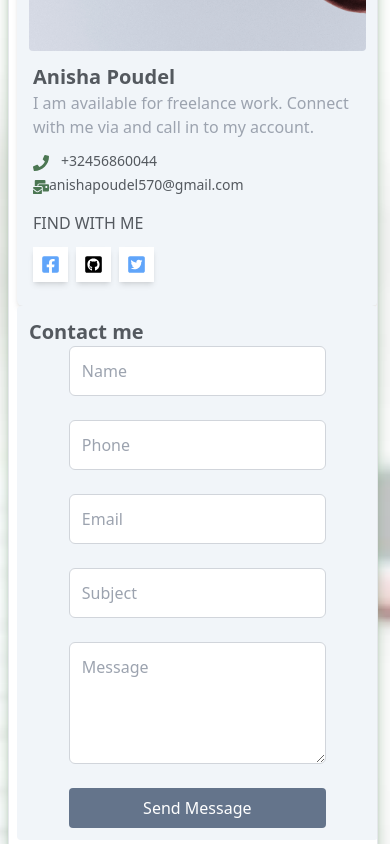
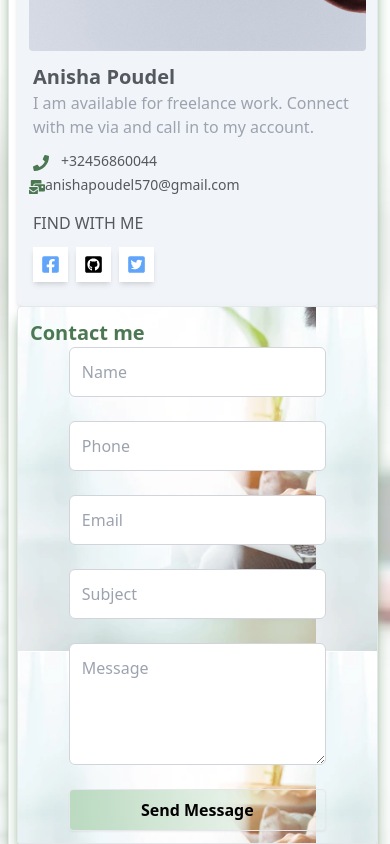
Before and after one commit to anishap123/My_portfolio, a React (Create React App) app: page /contact in a window 390 px wide. Shown: the part 1156-2000 px from the top of the page. Built offline with nearby package versions, Linux system fonts and the light colour scheme.

Commit message:
almost complete all project

```diff
--- a/src/component/contact/ContactForm.jsx
+++ b/src/component/contact/ContactForm.jsx
@@ -42,9 +42,11 @@ const ContactForm = () => {
   };
 
   return (
-    <div className="flex justify-start w-[100%] sm:w-[65%] flex-col ml-0 sm:ml-4 mr-4 bg-slate-100 sm:bg-slate-200 rounded p-3">
+    <div className="flex justify-start w-[100%] sm:w-[65%] flex-col ml-0 sm:ml-4 mr-4 rounded p-3 border shadow-lg shadow-[#86a987]  " style={{
+      backgroundImage: "url('./images/contactimg.png')",
+   }}>
 
-      <h2 className="sm:hidden text-[#54595F] font-semibold text-xl">
+      <h2 className="sm:hidden text-[#4c7753] font-semibold text-xl">
         Contact me
       </h2>
 
@@ -101,7 +103,7 @@ const ContactForm = () => {
           <button
             type="submit"
             disabled={isButtonDisabled}
-            className="w-full bg-slate-500 text-white py-2 rounded hover:bg-[#4c7753]"
+            className=" font-semibold w-full  text-black py-2 rounded hover:bg-[#4c7753] bg-gradient-to-r  from-[#bbdac0] border shadow-sm "
           >
             {submitted
               ? "Thank you! Message sent ✅"
--- a/src/pages/Contact.jsx
+++ b/src/pages/Contact.jsx
@@ -3,10 +3,11 @@ import { CircularProgressbar } from "react-circular-progressbar";
 import { FaCode, FaFacebook, FaFacebookSquare, FaGitSquare, FaGithubSquare, FaMailBulk, FaPhone, FaTwitterSquare, FaVoicemail } from "react-icons/fa";
 import image from '../image/contactimg.png';
 import ContactForm from "../component/contact/ContactForm";
+import { Link } from "react-router-dom";
 const Contact = () => {
   return (
     <>
-      <div className="  ... overflow-auto custom-scrollbar basis-[58%] border h-auto sm:h-[85vh] mt-10 ml-2 sm:-ml-0 sm:mr-8 mr-3  bg-white rounded-r-md sm:rounded-r-md rounded-l-md sm:rounded-l-sm  shadow-lg shadow-[#86a987]/80">
+      <div className="  ... overflow-auto custom-scrollbar basis-[58%] border h-auto sm:h-[85vh] mt-10 ml-2 sm:-ml-0 sm:mr-8 mr-3  bg-white rounded-r-md sm:rounded-r-md rounded-l-md sm:rounded-l-sm  shadow-lg shadow-[#86a987]">
         <div className="About flex flex-col ">
 
           <div className="text-[25px] py-4 ml-4 font-bold text-[#4c7753] cursor-pointer ">
@@ -26,15 +27,21 @@ const Contact = () => {
                 <FaPhone className="text-[#4c7753] mt-1" />
                 <p className="ml-3 text-[#54595F] text-sm sm:text-base">+32456860044</p>
               </span>
-              <span className="flex flex-row ml-4 mt-1">
+              <span className="flex flex-row ml-3 mt-1">
                 <FaMailBulk className="text-[#4c7753] mt-1" />
                 <p className=" text-sm text-[#54595F] mr-1 sm:text-base">anishapoudel570@gmail.com</p>
               </span>
               <h2 className="ml-4 text-[#54595F] text-base sm:text-xl mt-4">FIND WITH ME</h2>
               <span className="flex flex-row ml-2 mt-1 gap-2 sm:justify-center mb-4 p-2">
+                <Link to="https://www.facebook.com/anishapoudel.anishapoudel/">
                 <FaFacebookSquare className="text-[35px] text-blue-400 shadow-md p-2 bg-white" />
+                </Link>
+                <Link to="https://github.com/anishap123">
                 <FaGithubSquare className="text-[35px] shadow-md p-2 bg-white" />
+                </Link>
+                <Link to="https://twitter.com/Anishap29213390">
                 <FaTwitterSquare className="text-[35px] text-blue-400 shadow-md p-2 bg-white" />
+                </Link>
               </span>
             </div>
 
```
Also changed, not shown: public/images/contactimg.png (added).
